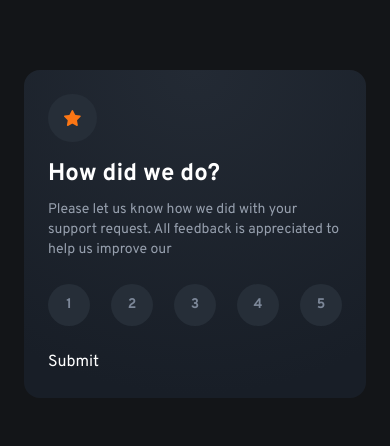
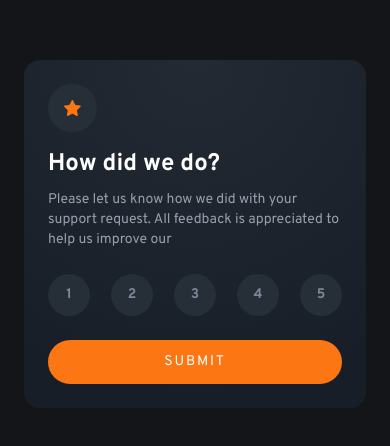
Before and after one commit to RenatoFideliz22B/feedback03ta, a React (Vite) app: page / in a window 390 px wide. Shown: the part 188-634 px from the top of the page. Built offline with nearby package versions, Linux system fonts and the light colour scheme.

Commit message:
Primeiro card do mobile finalizado.

```diff
--- a/src/App.jsx
+++ b/src/App.jsx
@@ -20,7 +20,7 @@
       </div>
 
 
-      <button>Submit</button>
+      <button className="bg-orange w-full py-3 rounded-3xl uppercase text-sm tracking-1">Submit</button>
     </div>
   )
 }
--- a/src/index.css
+++ b/src/index.css
@@ -5,6 +5,9 @@
     --color-dark-blue: #262E38;
     --color-light-grey: #969FAD;
     --color-medium-grey: #7C8798;
+    --color-orange: #FC7614;
+
+    --tracking-1: 1.867px;
 
     --font-overpass: "Overpass", "sans-serif";
 }
```
